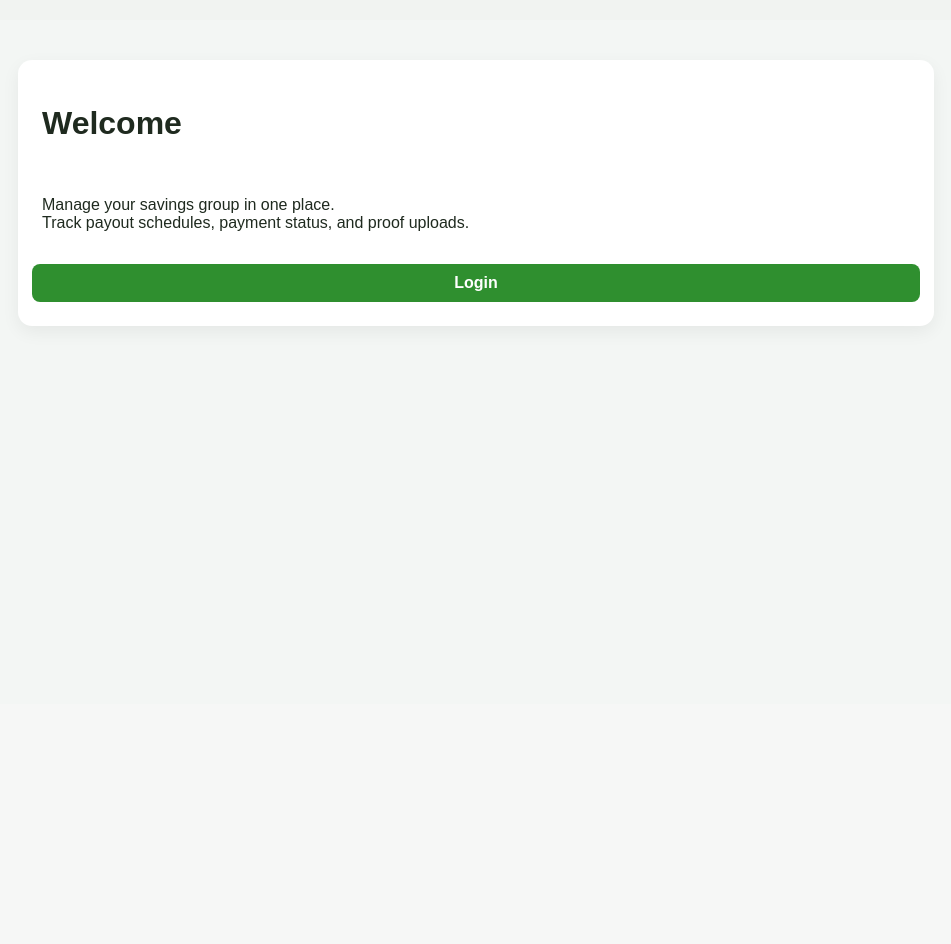
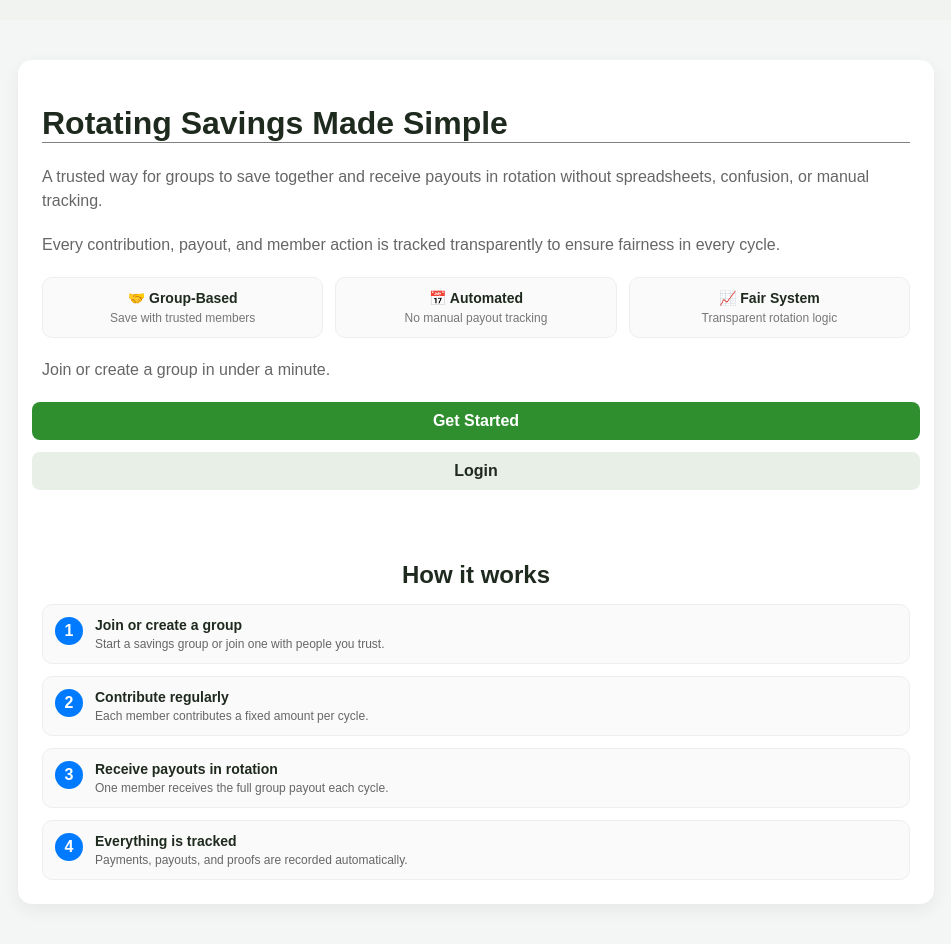
Before and after one commit to arantipolo/Rotating_Savings, a Flask app: page / in a window 1280 px wide. Shown: the part 96-1040 px from the top of the page, without its empty margins (164-1115 px from the left). Before the commit the page ends 424 px from the top, so only its background shows below. Run offline with Flask 3, Linux system fonts and the light colour scheme.

Commit message:
Improved homepage UI, added instructions

```diff
--- a/app/static/style.css
+++ b/app/static/style.css
@@ -427,4 +427,100 @@ body {
     font-size: 20px;
 }
 
+/*========================
+    HOME PAGE
+=========================*/
+.hero {
+    text-align: center;
+    padding: 60px 20px;
+    background: #ffffff;
+    border-radius: 12px;
+    margin-bottom: 20px;
+}
+
+.subtitle {
+    color: #666;
+    margin-bottom: 20px;
+    line-height: 1.5;
+}
+
+.stats-row {
+    display: flex;
+    gap: 12px;
+    margin: 20px 0;
+    flex-wrap: wrap;
+}
+
+.stat-box {
+    flex: 1;
+    min-width: 140px;
+    padding: 12px;
+    border: 1px solid #eee;
+    border-radius: 10px;
+    background: #fafafa;
+    text-align: center;
+}
+
+.stat-box h3 {
+    margin: 0;
+    font-size: 14px;
+}
+
+.stat-box p {
+    margin: 5px 0 0;
+    font-size: 12px;
+    color: #777;
+}
+
+.how-it-works {
+    margin-top: 25px;
+    padding-top: 10px;
+}
+
+.section-title {
+    text-align: center;
+    margin-bottom: 15px;
+}
+
+.steps {
+    display: flex;
+    flex-direction: column;
+    gap: 12px;
+}
+
+.step {
+    display: flex;
+    gap: 12px;
+    padding: 12px;
+    border: 1px solid #eee;
+    border-radius: 10px;
+    background: #fafafa;
+}
+
+.step-number {
+    width: 28px;
+    height: 28px;
+    border-radius: 50%;
+    background: #007bff;
+    color: white;
+    display: flex;
+    align-items: center;
+    justify-content: center;
+    font-weight: bold;
+    flex-shrink: 0;
+}
+
+.step h3 {
+    margin: 0;
+    font-size: 14px;
+}
+
+.step p {
+    margin: 4px 0 0;
+    font-size: 12px;
+    color: #666;
+}
+
+
+
 /*https://css-tricks.com/snippets/css/a-guide-to-flexbox/*/
--- a/app/templates/home.html
+++ b/app/templates/home.html
@@ -1,37 +1,126 @@
 {% extends "base.html" %}
 
 {% block content %}
+
 <div class="card">
-    {% if current_user.is_authenticated %}
-        <h1 class="group-header">Welcome {{ current_user.full_name }} to Rotating Savings</h1>
-        <p>
-            Manage your savings group in one place.<br>
-            Track payout schedules, payment status, and proof uploads.
+
+    <!-- HERO -->
+    <div class="hero-section">
+
+        <h1 class="group-header">
+            Rotating Savings Made Simple
+        </h1>
+
+        <p class="subtitle">
+            A trusted way for groups to save together and receive payouts in rotation
+            without spreadsheets, confusion, or manual tracking.
+        </p>
+
+        <p class="subtitle" style="margin-top: 10px;">
+            Every contribution, payout, and member action is tracked transparently to ensure fairness in every cycle.
+        </p>
+
+        <!-- QUICK VALUE POINTS -->
+        <div class="stats-row">
+
+            <div class="stat-box">
+                <h3>🤝 Group-Based</h3>
+                <p>Save with trusted members</p>
+            </div>
+
+            <div class="stat-box">
+                <h3>📅 Automated</h3>
+                <p>No manual payout tracking</p>
+            </div>
+
+            <div class="stat-box">
+                <h3>📈 Fair System</h3>
+                <p>Transparent rotation logic</p>
+            </div>
+
+        </div>
+
+        <!-- CTA: Primary actions for user onboarding -->
+        <p class="subtitle" style="margin-top: 10px;">
+            Join or create a group in under a minute.
         </p>
 
         <div class="button-column">
-            <a class="btn btn-primary btn-full" href="{{ url_for('main.dashboard') }}">
-                Dashboard
-            </a>
 
-            <a class="btn btn-secondary btn-full" href="{{ url_for('main.logout') }}">
-                Logout
-            </a>
+            {% if current_user.is_authenticated %}
+
+                <a class="btn btn-primary btn-full" href="{{ url_for('main.dashboard') }}">
+                    Go to Dashboard
+                </a>
+
+                <a class="btn btn-secondary btn-full" href="{{ url_for('main.groups') }}">
+                    Browse Groups
+                </a>
+
+                <a class="btn btn-secondary btn-full" href="{{ url_for('main.logout') }}">
+                    Logout
+                </a>
+
+            {% else %}
+
+                <a class="btn btn-primary btn-full" href="{{ url_for('main.register') }}">
+                    Get Started
+                </a>
+
+                <a class="btn btn-secondary btn-full" href="{{ url_for('main.login') }}">
+                    Login
+                </a>
+
+            {% endif %}
+
         </div>
 
-    {% else %}
-    <h1>Welcome {{ current_user.full_name }}</h1>
-          <p>
-            Manage your savings group in one place.<br>
-            Track payout schedules, payment status, and proof uploads.
-        </p>
+    </div>
 
-        <div class="button-column">
-            <a class="btn btn-primary btn-full" href="{{ url_for('main.login') }}">
-                Login
-            </a>
+
+    <!-- HOW IT WORKS -->
+    <div class="how-it-works">
+
+        <h2 class="section-title">How it works</h2>
+
+        <div class="steps">
+
+            <div class="step">
+                <div class="step-number">1</div>
+                <div>
+                    <h3>Join or create a group</h3>
+                    <p>Start a savings group or join one with people you trust.</p>
+                </div>
+            </div>
+
+            <div class="step">
+                <div class="step-number">2</div>
+                <div>
+                    <h3>Contribute regularly</h3>
+                    <p>Each member contributes a fixed amount per cycle.</p>
+                </div>
+            </div>
+
+            <div class="step">
+                <div class="step-number">3</div>
+                <div>
+                    <h3>Receive payouts in rotation</h3>
+                    <p>One member receives the full group payout each cycle.</p>
+                </div>
+            </div>
+
+            <div class="step">
+                <div class="step-number">4</div>
+                <div>
+                    <h3>Everything is tracked</h3>
+                    <p>Payments, payouts, and proofs are recorded automatically.</p>
+                </div>
+            </div>
+
         </div>
 
-    {% endif %}
+    </div>
+
 </div>
+
 {% endblock %}
```
